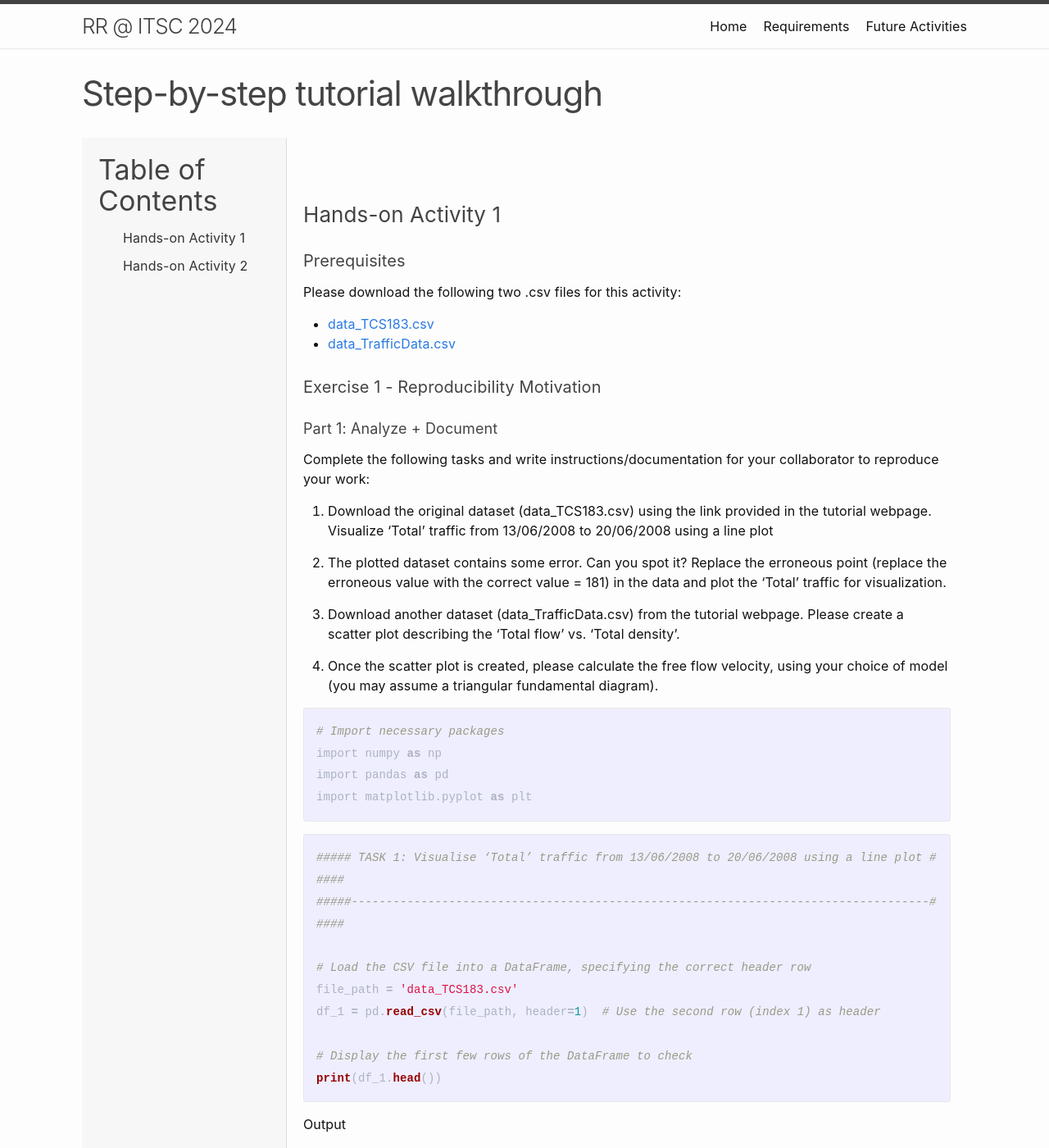
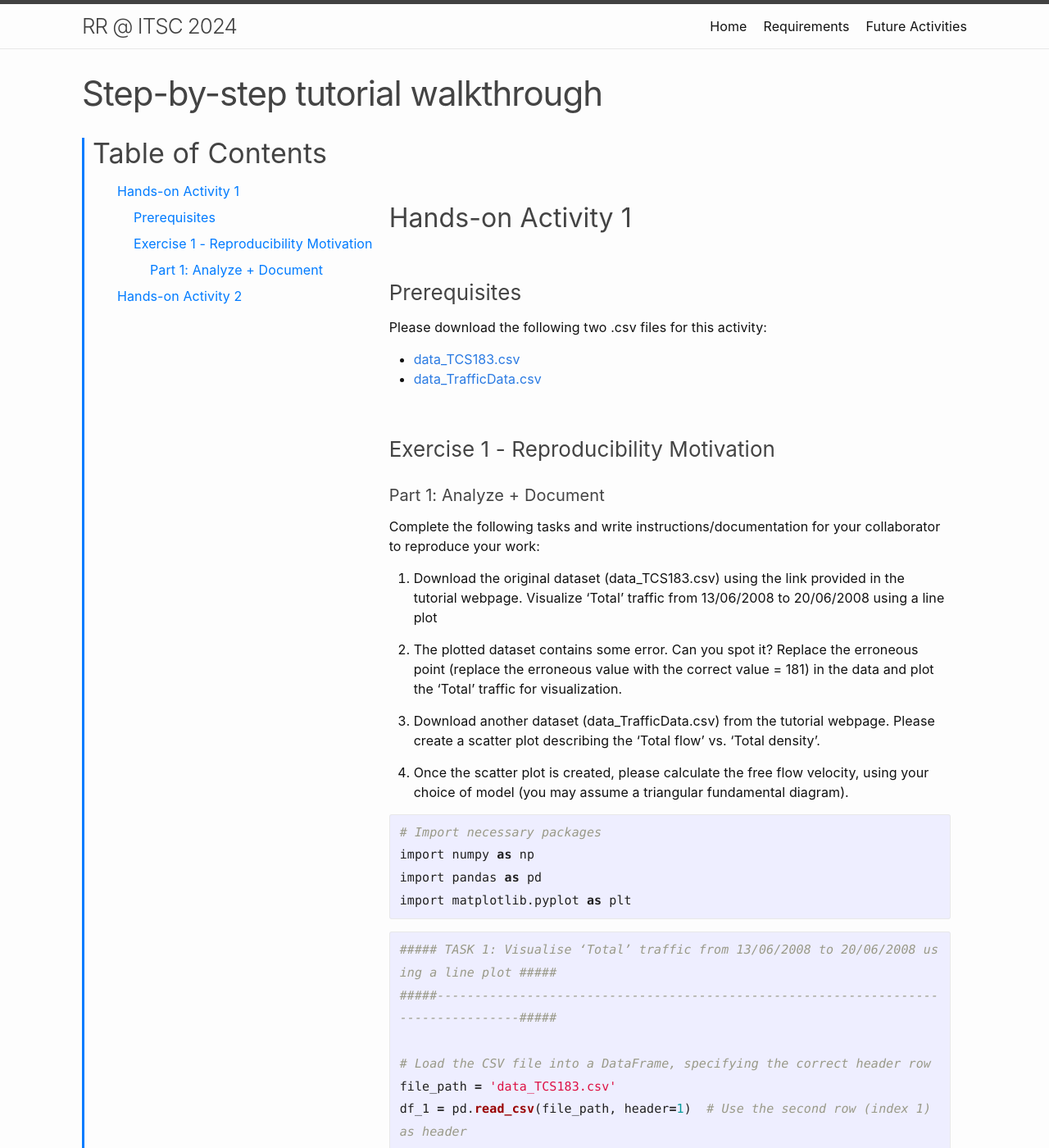
Before and after one commit to RRinTransportation/itsc24-rr-tutorial, a Jekyll site: the page built from step-by-step.md, in a window 1280 px wide and 1400 px high. Shown: the whole window at 82% size. Built offline with Jekyll 4.4.1, drawn with Linux system fonts in a browser that asks for light colours.

Commit message:
Update the TOC to h4

```diff
--- a/assets/css/post.css
+++ b/assets/css/post.css
@@ -10,50 +10,25 @@
     padding: 20px;
 }
 
-/* Sidebar TOC styles */
-.toc-sidebar {
-    width: 250px;
-    padding: 20px;
-    background-color: #f7f7f7;
-    border-right: 1px solid #ddd;  /* Add this to make it look separate */
-    position: sticky;  /* Keeps the sidebar fixed while scrolling */
-    top: 20px;
-}
-
-/* TOC list styling */
 .toc-sidebar nav ul {
-    list-style: none;
+    list-style-type: none; /* Remove bullets */
     padding: 0;
 }
 
 .toc-sidebar nav ul li {
-    margin-bottom: 10px;
+    margin-bottom: 8px; /* Space between TOC items */
 }
 
 .toc-sidebar nav ul li a {
-    text-decoration: none;
-    color: #333;
+    text-decoration: none; /* Remove underline */
+    color: #007bff; /* Link color */
 }
 
 .toc-sidebar nav ul li a:hover {
-    color: #007bff;
+    color: #0056b3; /* Hover color */
 }
 
-pre {
-    background-color: #282c34;
-    padding: 15px;
-    color: #abb2bf;
-    border-radius: 5px;
-    font-size: 14px;
-    overflow-x: auto;
+.toc-sidebar {
+    border-left: 3px solid #007bff; /* Optional border */
+    padding-left: 10px;
 }
-
-code {
-    color: #e06c75;
-    font-family: 'Courier New', Courier, monospace;
-}
-
-pre code {
-    background: none;
-    padding: 0;
-}
--- a/step-by-step.md
+++ b/step-by-step.md
@@ -4,16 +4,16 @@ title: Step-by-step tutorial walkthrough
 layout: post
 ---
 
-### Hands-on Activity 1
+## Hands-on Activity 1
 
-#### Prerequisites
+### Prerequisites
 Please download the following two .csv files for this activity:
 - [data_TCS183.csv](session_files/session1/data_TCS183.csv)
 - [data_TrafficData.csv](session_files/session1/data_TrafficData.csv)
 
-#### Exercise 1 - Reproducibility Motivation
+### Exercise 1 - Reproducibility Motivation
 
-##### Part 1: Analyze + Document
+#### Part 1: Analyze + Document
 
 Complete the following tasks and write instructions/documentation for your collaborator to reproduce your work:
 
@@ -47,4 +47,4 @@ print(df_1.head())
 
 Output
 
-### Hands-on Activity 2
+## Hands-on Activity 2
```
Also changed, not shown: _layouts/post.html (+12 -5 lines).
